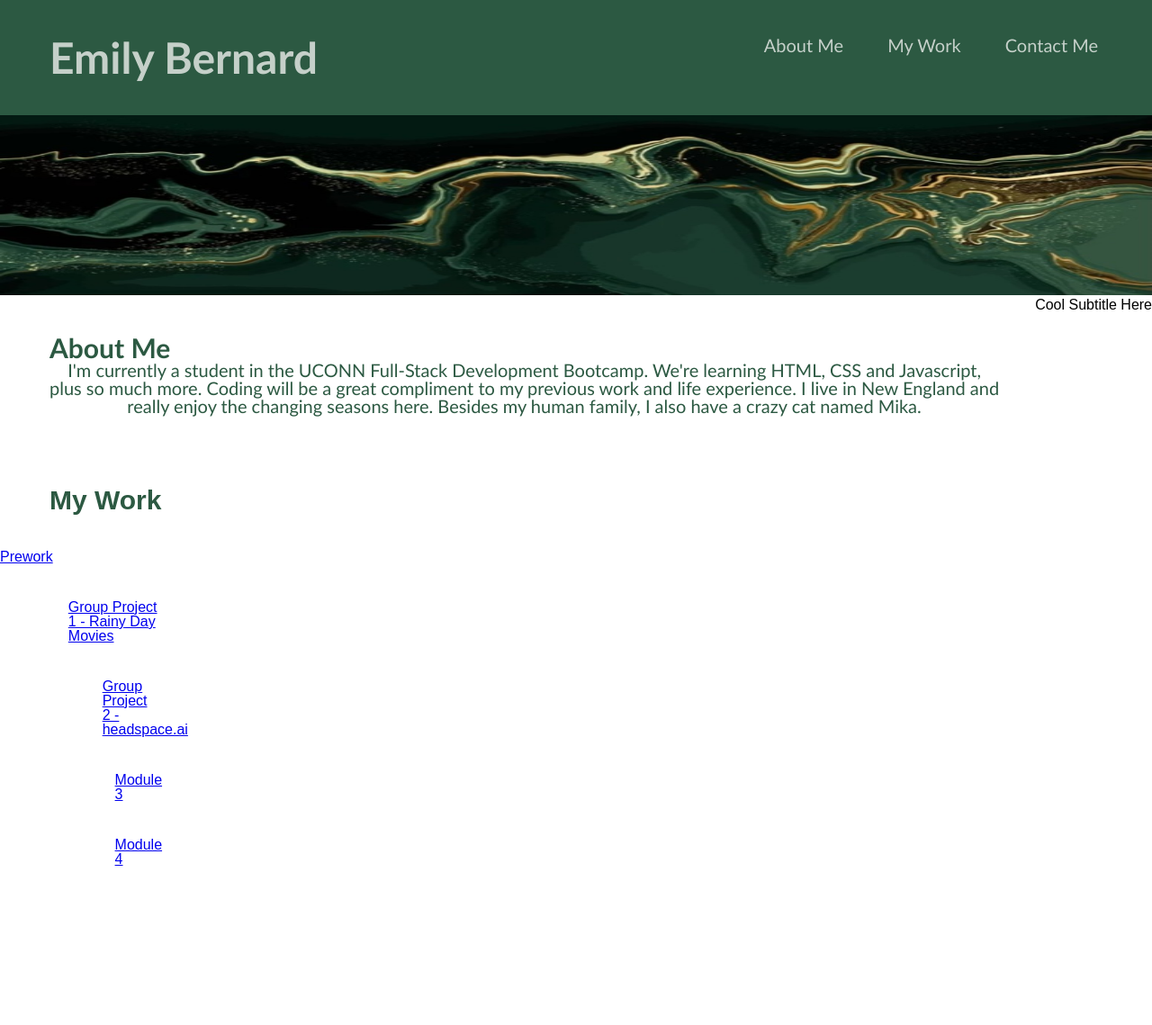
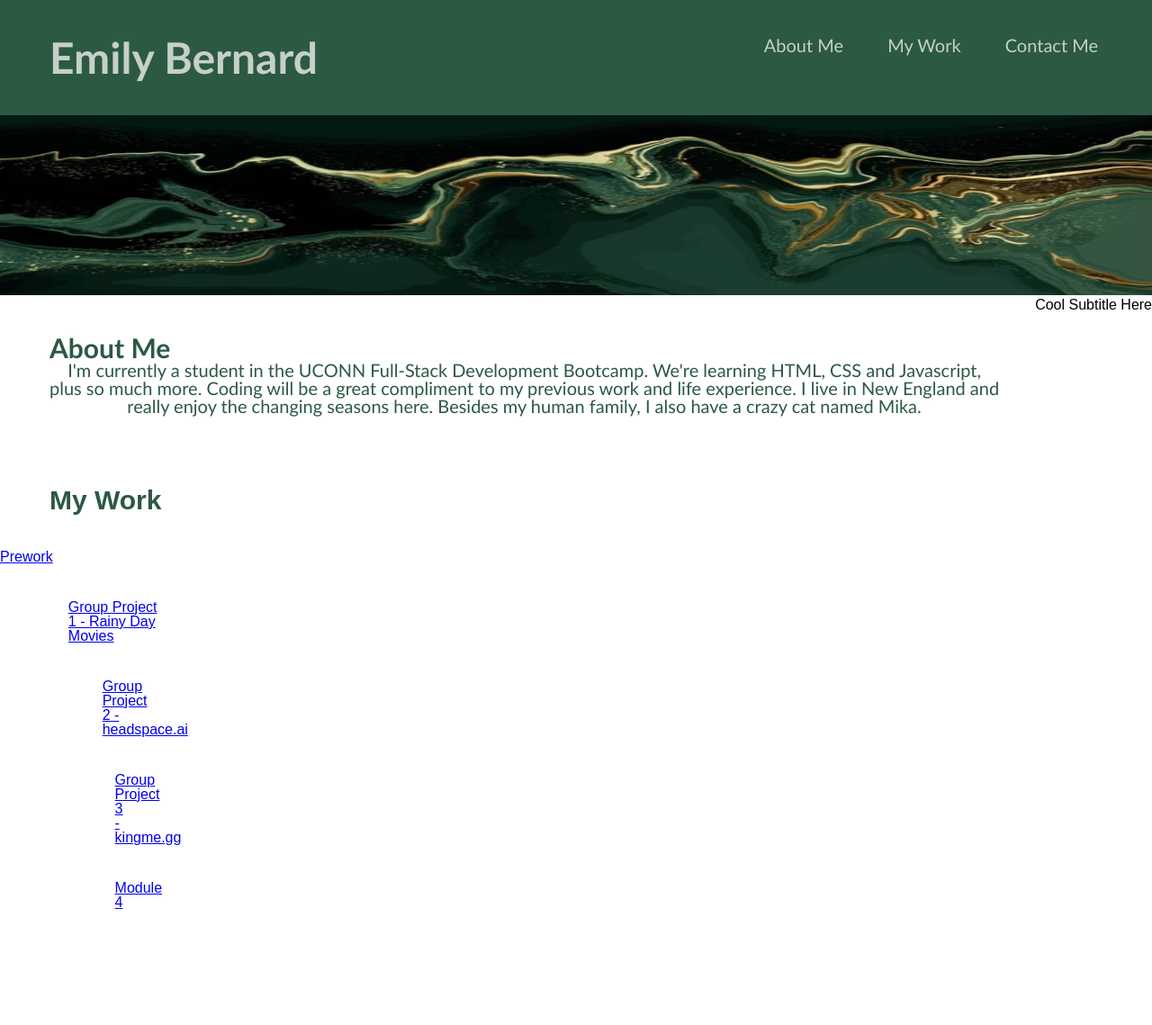
Before and after one commit to EmilyBernard/Module-2-Professional-Portfolio, a plain HTML site: page index.html in a window 1280 px wide. Shown: the top 1139 px of the page at 90% size. Drawn offline with Linux system fonts and the light colour scheme.

Commit message:
added project 3

```diff
--- a/index.html
+++ b/index.html
@@ -71,7 +71,7 @@
                 <h2 class="card-header"></h2>
                 <div class="card-body">
              </div>
-        <a href="#">Module 3</a>
+        <a href="https://kingme.gg/">Group Project 3 - kingme.gg</a>
         <section class="row justify-center">
             <div class="card-column">
               <figure class="card code-card">
```
